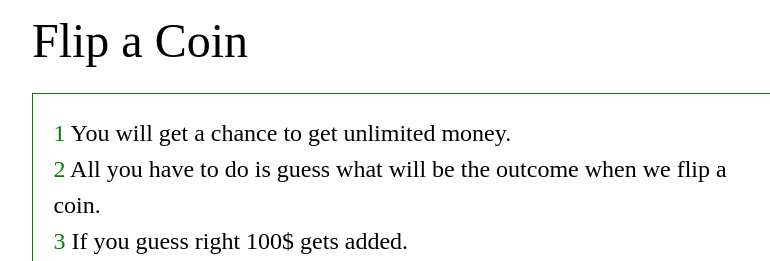
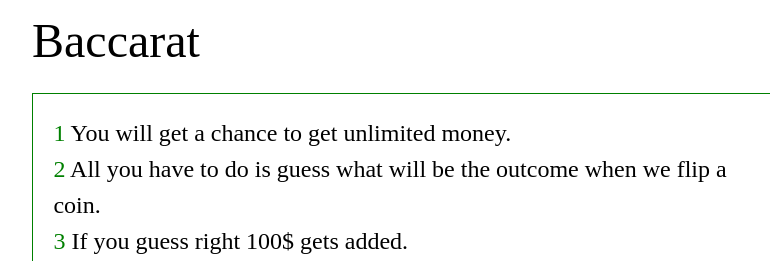
Before and after one commit to JoMallari98/casino, a plain HTML site: page Website_Management/Pages/Baccarat/index.html in a window 1280 px wide. Shown: the top 261 px of the page, 96-866 px from the left. Drawn offline with Linux system fonts and the light colour scheme; grey boxes are pictures that could not be loaded.

Commit message:
Update index.html

```diff
--- a/Website_Management/Pages/Baccarat/index.html
+++ b/Website_Management/Pages/Baccarat/index.html
@@ -6,11 +6,11 @@
     <meta name="viewport" content="width=device-width, initial-scale=1.0">
     <link rel="stylesheet" href="Style.css">
     <link rel=icon href="../../Assets/Images/favicon.png" sizes="16x16" type="image/png">
-    <title>Casino/Flip A Coin</title>
+    <title>Casino/Baccarat</title>
 </head>
 <body>
     <div class="Heading">
-        Flip a Coin
+        Baccarat
     </div>
     <div class="Rules">
         <div class="rule">
```
